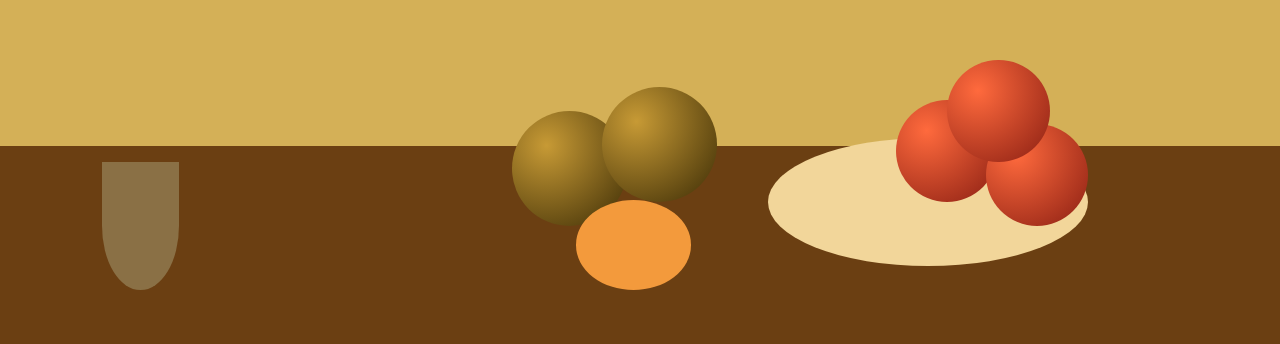
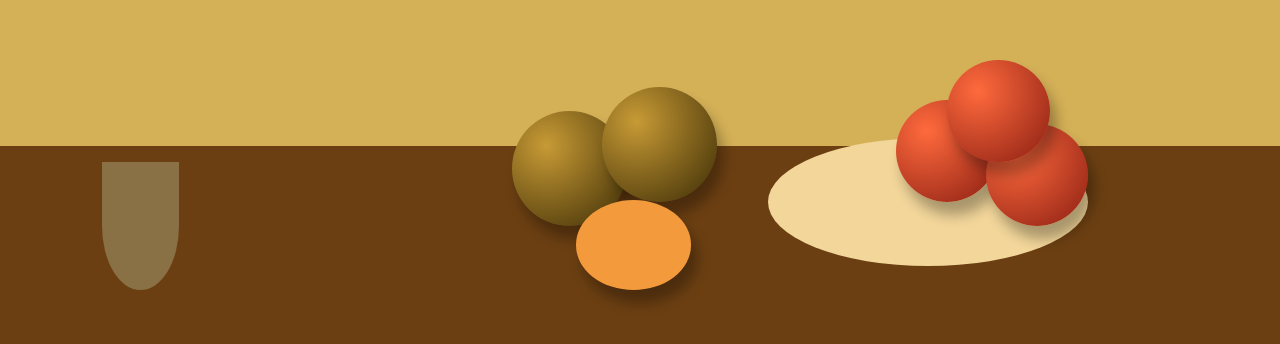
Before and after one commit to dchris18/ShopEZ, a plain HTML site: page index.html in a window 1280 px wide. Shown: the part 334-678 px from the top of the page. Drawn offline with Linux system fonts and the light colour scheme.

Commit message:
Update styles.css

```diff
--- a/styles.css
+++ b/styles.css
@@ -100,3 +100,20 @@ body{
   border-bottom-left-radius:50%;
   border-bottom-right-radius:50%;
 }
+
+.apple,
+.melon,
+.orange{
+  box-shadow:0.5vw 1vw 1vw rgba(0,0,0,0.3);
+}
+
+.apple,
+.melon{
+  animation: float 5s ease-in-out infinite;
+}
+
+@keyframes float{
+  0%{transform:translateY(0);}
+  50%{transform:translateY(-1vh);}
+  100%{transform:translateY(0);}
+}
```
